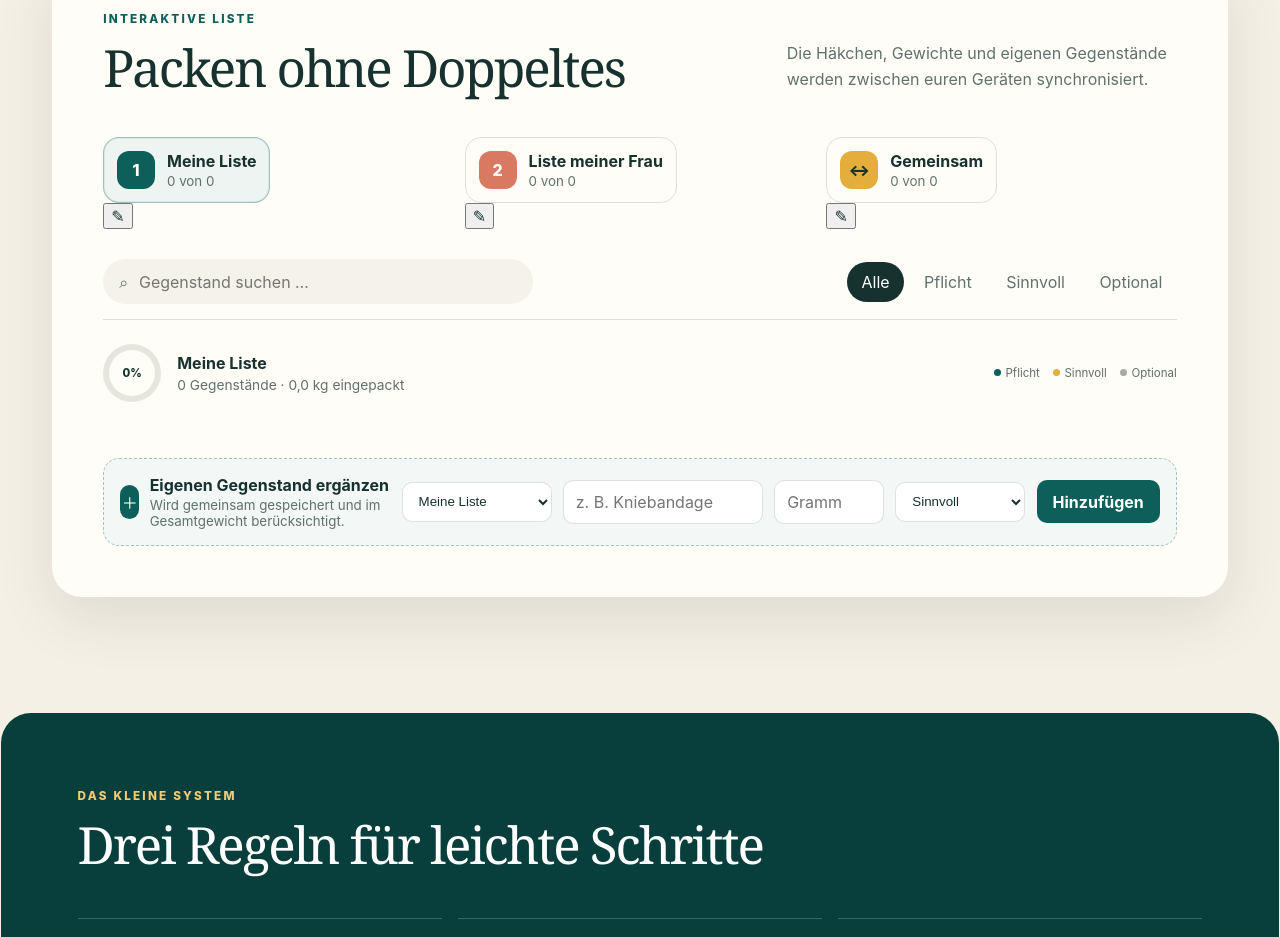
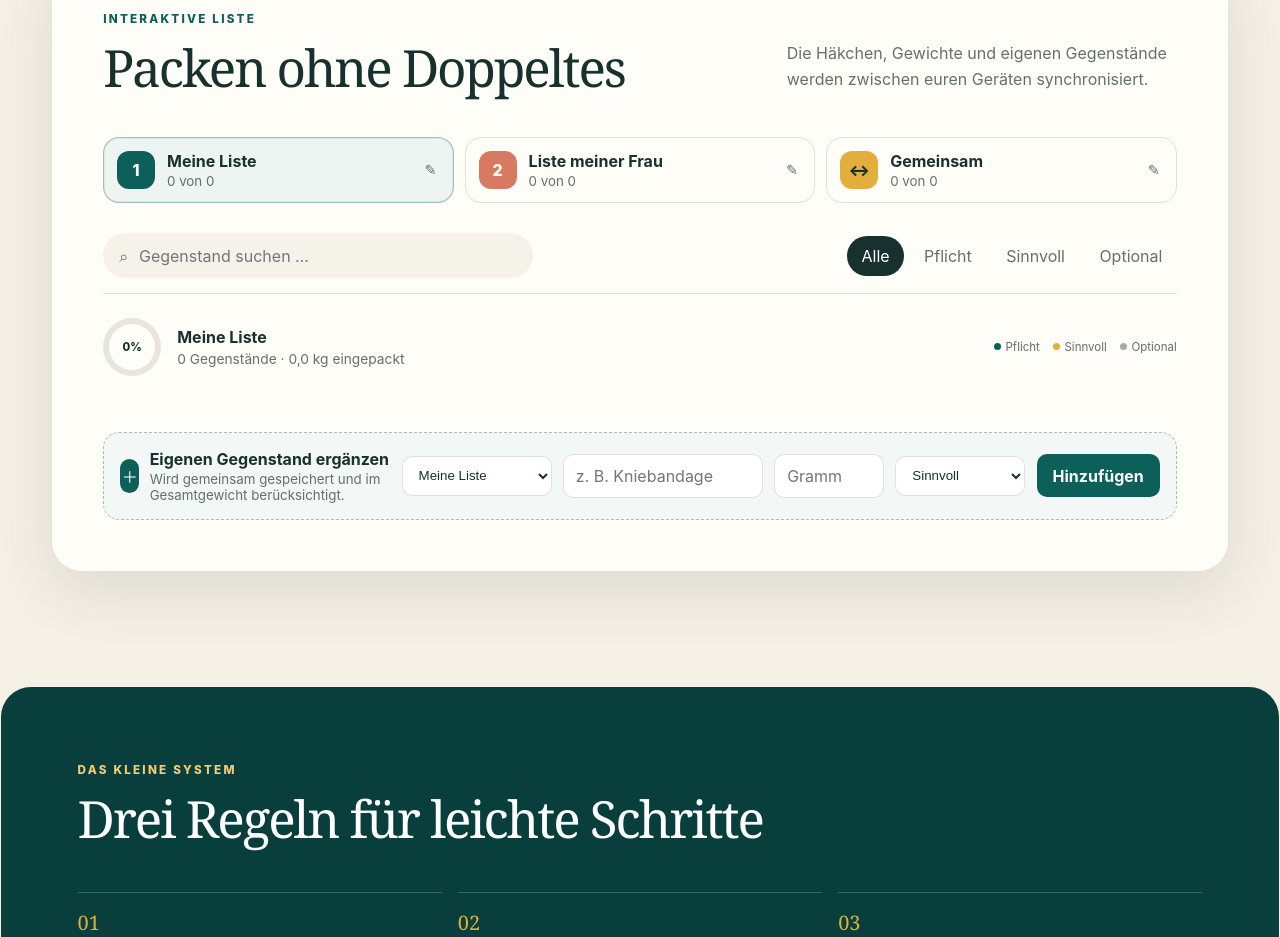
Before and after one commit to apollo2802/camino-packliste, a Next.js app: page / in a window 1280 px wide. Shown: the part 1020-1957 px from the top of the page. Built offline with nearby package versions, Linux system fonts and the light colour scheme.

Commit message:
Style rename controls

```diff
--- a/app/globals.css
+++ b/app/globals.css
@@ -99,9 +99,14 @@ h2 { margin: 0; font-family: Georgia, "Times New Roman", serif; font-weight: 500
 .section-heading { display: flex; align-items: end; justify-content: space-between; gap: 2rem; }
 .section-heading > p { max-width: 390px; color: var(--muted); line-height: 1.6; margin: 0; }
 .profile-tabs { display: grid; grid-template-columns: repeat(3, 1fr); gap: .7rem; margin: 2.8rem 0 1rem; }
-.profile-tab { border: 1px solid var(--line); background: transparent; border-radius: 16px; padding: .8rem; display: flex; align-items: center; gap: .75rem; text-align: left; cursor: pointer; transition: .2s ease; }
+.profile-tab-shell { min-width: 0; position: relative; }
+.profile-tab { width: 100%; border: 1px solid var(--line); background: transparent; border-radius: 16px; padding: .8rem 2.75rem .8rem .8rem; display: flex; align-items: center; gap: .75rem; text-align: left; cursor: pointer; transition: .2s ease; }
 .profile-tab:hover { transform: translateY(-2px); border-color: rgba(13,95,90,.4); }
 .profile-tab.active { background: #edf4f1; border-color: rgba(13,95,90,.35); box-shadow: inset 0 0 0 1px rgba(13,95,90,.08); }
+.rename-button { border: 0; border-radius: 8px; color: var(--muted); background: transparent; cursor: pointer; font-size: .9rem; line-height: 1; padding: .42rem; }
+.rename-button:hover { color: var(--teal); background: rgba(13,95,90,.09); }
+.rename-button:focus-visible { outline: 3px solid rgba(227,174,59,.45); outline-offset: 2px; }
+.rename-profile { position: absolute; z-index: 1; top: 50%; right: .65rem; transform: translateY(-50%); }
 .avatar { flex: 0 0 auto; width: 38px; height: 38px; display: grid; place-items: center; border-radius: 12px; background: var(--teal); color: white; font-weight: 800; }
 .avatar.coral { background: var(--coral); }
 .avatar.gold { background: var(--gold); color: var(--ink); }
@@ -145,6 +150,8 @@ h2 { margin: 0; font-family: Georgia, "Times New Roman", serif; font-weight: 500
 .item-title-row { display: flex; gap: .55rem; align-items: center; flex-wrap: wrap; }
 .item-copy strong { font-size: .94rem; }
 .item-copy p { color: var(--muted); font-size: .78rem; margin: .25rem 0 0; line-height: 1.4; }
+.rename-item { margin-left: -.2rem; font-size: .75rem; opacity: .7; }
+.pack-item:hover .rename-item, .rename-item:focus-visible { opacity: 1; }
 .priority { font-size: .62rem; font-weight: 800; letter-spacing: .05em; text-transform: uppercase; padding: .2rem .4rem; border-radius: 999px; background: #e3efec; color: var(--teal); }
 .priority.recommended { background: #f8ecd0; color: #8b6416; }
 .priority.optional { background: #ececea; color: #707571; }
```
